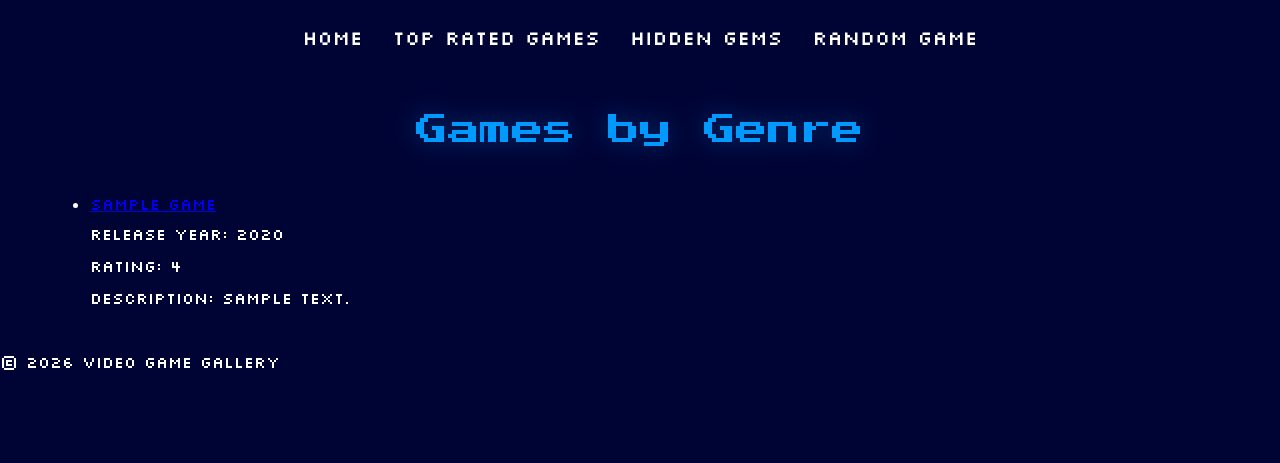
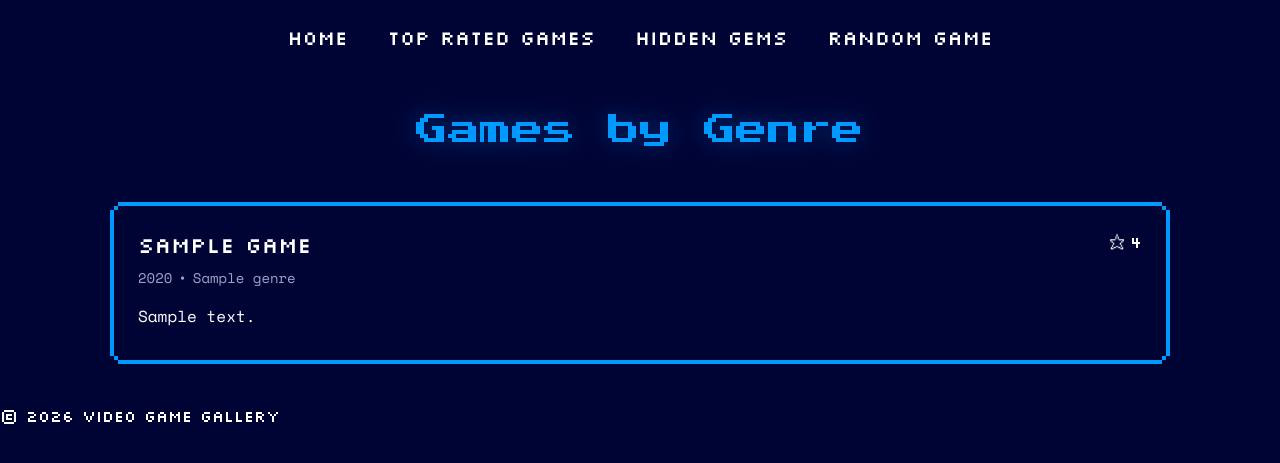
Before and after one commit to VictoriaLeighSmith/video-game-gallery, a Node server app: template views/genre.ejs in a window 1280 px wide. Shown: the top 463 px of the page. Run offline with Node 20, Linux system fonts and the light colour scheme; the template is opened without the code that fills it: most values are stand-ins (such as "Sample title", 1, 10 or a date in 2020); some web fonts are replaced.

Commit message:
Tweaked genre filtering by adding limit to query. Styled games by genre page

```diff
--- a/index.js
+++ b/index.js
@@ -84,11 +84,13 @@ app.get("/hidden-gems", (request, response) => {
 
 app.get("/genre/:genre", (request, response) => {
   const genre = request.params.genre.trim();
+  const numToDisplay = parseInt(request.query.limit, 10) || 9;
+
   if (!genre) {
     return response.status(400).send("Invalid genre");
   }
 
-  const genreGames = getGamesByGenre(genre, 5);
+  const genreGames = getGamesByGenre(genre, numToDisplay);
 
   if (genreGames.length === 0) {
     return response.status(404).send("Genre not found");
--- a/public/styles.css
+++ b/public/styles.css
@@ -21,7 +21,7 @@ nav {
   display: flex;
   justify-content: center;
   align-items: center;
-  gap: 30px;
+  gap: 40px;
   padding: 24px;
 
   position: sticky;
@@ -47,6 +47,7 @@ nav a:hover {
   width: 100%;
   max-width: 1100px;
   margin: 40px auto;
+  padding: 0 20px;
 }
 
 .main-content h1 {
@@ -55,7 +56,7 @@ nav a:hover {
   text-align: center;
   font-size: 32px;
   margin-top: 10px;
-  margin-bottom: 48px;
+  margin-bottom: 56px;
   color: #0099ff;
   filter: drop-shadow(0 0 12px rgba(0, 153, 255, 0.35));
 }
--- a/views/genre.ejs
+++ b/views/genre.ejs
@@ -3,19 +3,31 @@
 <main class="main-content">
   <h1>Games by Genre</h1>
 
-        <ul>
+  <ul class="game-list">
     <% games.forEach((game) => { %>
     <li>
-                    <a href="/game/<%= game.id %>"><%= game.title %></a>
+      <a class="game-card pixel-corners" href="/game/<%= game.id %>">
+        <div class="title-rating-container">
+          <h2><%= game.title %></h2>
 
-                    <p>Release Year: <%= game.releaseYear %></p>
-                    <p>
-                        Rating:
+          <p class="game-rating">
+            <img class="star-rating-icon" src="/images/star-rating-icon.png" />
             <%= game.averageRating === null
-                            ? "This game has not yet been rated."
+                                ? "N/A"
                                 : game.averageRating %>
           </p>
-                    <p>Description: <%= game.description %></p>
+        </div>
+
+        <div class="game-info-container">
+          <p class="release-year"><%= game.releaseYear %></p>
+          <p>&bull;</p>
+          <p class="genre"><%= game.genre %></p>
+        </div>
+
+        <div class="game-description">
+          <p><%= game.description %></p>
+        </div>
+      </a>
     </li>
     <% }) %>
   </ul>
```
Lines whose indentation alone changed are shown as unchanged.
